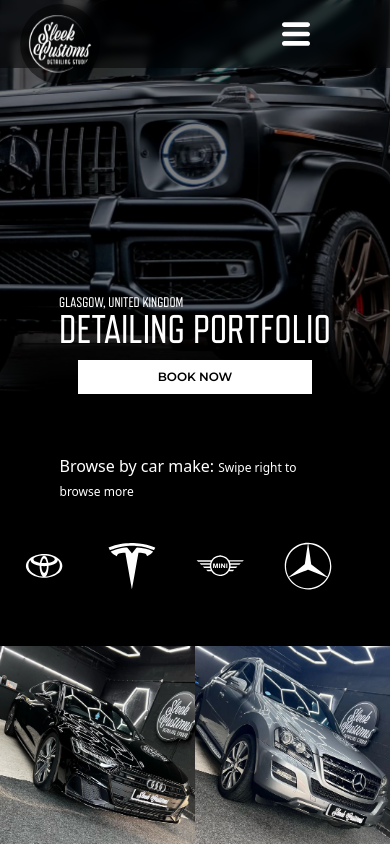
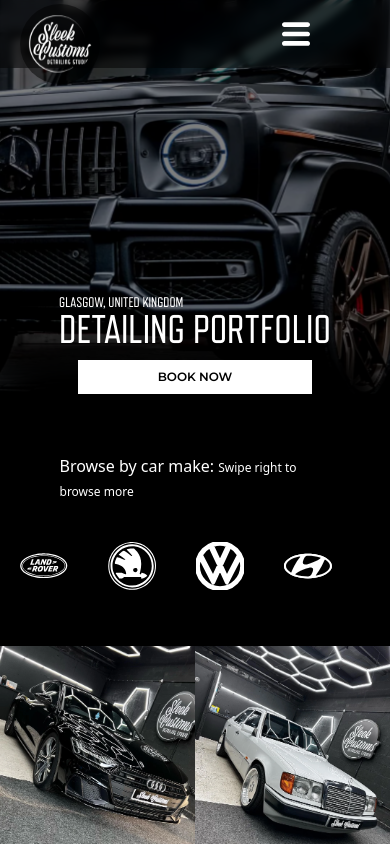
Before and after one commit to shobhitexe/sleekcustoms, a React (Vite) app: page /portfolio in a window 390 px wide. Shown: the top 844 px of the page. Built offline with nearby package versions, Linux system fonts and the light colour scheme.

Commit message:
minor changes and feat add

```diff
--- a/src/Components/Home/Hero.tsx
+++ b/src/Components/Home/Hero.tsx
@@ -10,7 +10,7 @@ export default function Hero({ scrollToServices }: HeroProps) {
     "bg-white px-10 py-2 ss:text-[15px] text-[12px] font-Montserrat font-semibold cursor-pointer";
 
   return (
-    <div className="sm:bg-hero-main bg-hero-mob h-screen w-full bg-cover mx-auto">
+    <div className="sm:bg-hero-main bg-hero-mob h-screen w-full  bg-center bg-cover mx-auto">
       <motion.div
         initial={{ opacity: 0 }}
         whileInView={{ opacity: 1 }}
--- a/src/Components/Portfolio/PortfolioSortIcons.tsx
+++ b/src/Components/Portfolio/PortfolioSortIcons.tsx
@@ -2,7 +2,8 @@ import {
   portfolioSelectionIcons,
   groupedIcons,
 } from "../../data/constants/Portfolio/portfolioConstants";
-import { Dispatch, SetStateAction, useState } from "react";
+import { portfolioSelectionIconsType } from "../../data/constants/Portfolio/portfolioTypes";
+import { Dispatch, SetStateAction, useState, useEffect } from "react";
 import { motion } from "framer-motion";
 
 type PortfolioHeadProps = {
@@ -11,6 +12,13 @@ type PortfolioHeadProps = {
 
 export default function PortfolioSortIcons({ setFilter }: PortfolioHeadProps) {
   const [isSelected, setIsSelected] = useState<number>(-1);
+  const [iconsArr, setIconsArr] = useState<portfolioSelectionIconsType[]>([]);
+
+  useEffect(() => {
+    const randomizeArr: portfolioSelectionIconsType[] =
+      portfolioSelectionIcons.sort(() => Math.random() - 0.5);
+    setIconsArr(randomizeArr);
+  }, []);
 
   return (
     <div className="bg-black flex flex-col pb-14">
@@ -32,7 +40,7 @@ export default function PortfolioSortIcons({ setFilter }: PortfolioHeadProps) {
         </span>
       </motion.h1>
       <div className="flex md:flex-wrap gap-10 w-[90%] mx-auto md:justify-center md:overflow-hidden overflow-x-scroll">
-        {portfolioSelectionIcons.map((data, idx) => {
+        {iconsArr.map((data, idx) => {
           if (!groupedIcons[data.tag]) return;
           return (
             <img
--- a/src/data/constants/AutoDetailing/autoDetailingConstants.ts
+++ b/src/data/constants/AutoDetailing/autoDetailingConstants.ts
@@ -34,7 +34,7 @@ export const autoDetailingPackagesData: autoDetailingPackagesDataType[] = [
       "UV protectant",
     ],
     other_info: "* Additional charge for pet hair, blood, and vomit.",
-    price: 69.99,
+    price: 99.99,
   },
   {
     heading: "EXTERIOR DETAILING",
@@ -46,11 +46,10 @@ export const autoDetailingPackagesData: autoDetailingPackagesDataType[] = [
       "Undercarriage sprayed",
       "Hand wash",
       "Hand dried",
-      "Hand wax",
       "Low shine tire dressing",
       "Trims protected",
     ],
-    price: 49.99,
+    price: 149.99,
   },
 ];
 
--- a/src/data/constants/Portfolio/portfolioConstants.ts
+++ b/src/data/constants/Portfolio/portfolioConstants.ts
@@ -35,6 +35,7 @@ export enum carTagType {
   skoda = "skoda",
   volkswagen = "volkswagen",
   volvo = "volvo",
+  mazda = "mazda",
 }
 
 export const portfolioSelectionIcons: portfolioSelectionIconsType[] = [
@@ -106,6 +107,10 @@ export const portfolioSelectionIcons: portfolioSelectionIconsType[] = [
     image: `${basePortfolioImage}/volvo.svg`,
     tag: carTagType.volvo,
   },
+  {
+    image: `${basePortfolioImage}/mazda.webp`,
+    tag: carTagType.mazda,
+  },
 ];
 
 const basePortfolioDisplay: string = "/images/portfolio/display";
@@ -131,7 +136,6 @@ export const PortfolioDisplayData: portfolioSelectionIconsType[] = [
   { image: `${basePortfolioDisplay}/ford-1.webp`, tag: carTagType.ford },
   { image: `${basePortfolioDisplay}/ford-2.webp`, tag: carTagType.ford },
   { image: `${basePortfolioDisplay}/ford-3.webp`, tag: carTagType.ford },
-  { image: `${basePortfolioDisplay}/ford-4.webp`, tag: carTagType.ford },
   { image: `${basePortfolioDisplay}/genesis-1.webp`, tag: carTagType.genesis },
   { image: `${basePortfolioDisplay}/hyundai-1.webp`, tag: carTagType.hyundai },
   { image: `${basePortfolioDisplay}/jaguar-1.webp`, tag: carTagType.jaguar },
@@ -191,6 +195,7 @@ export const PortfolioDisplayData: portfolioSelectionIconsType[] = [
     tag: carTagType.volkswagen,
   },
   { image: `${basePortfolioDisplay}/volvo-1.webp`, tag: carTagType.volvo },
+  { image: `${basePortfolioDisplay}/mazda-1.webp`, tag: carTagType.mazda },
   { image: `${basePortfolioDisplay}/`, tag: "" },
 ];
 
```
Also changed, not shown: public/images/hero/hero-mob.webp, public/images/portfolio/display/mazda-1.webp (renamed from public/images/portfolio/display/ford-4.webp).
